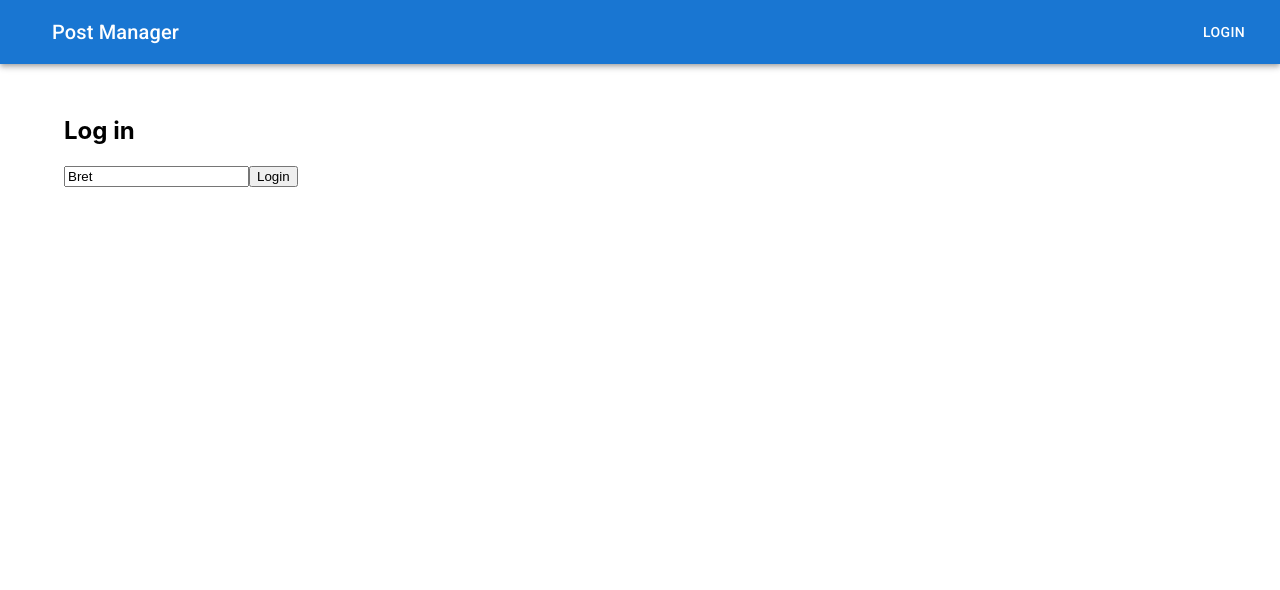
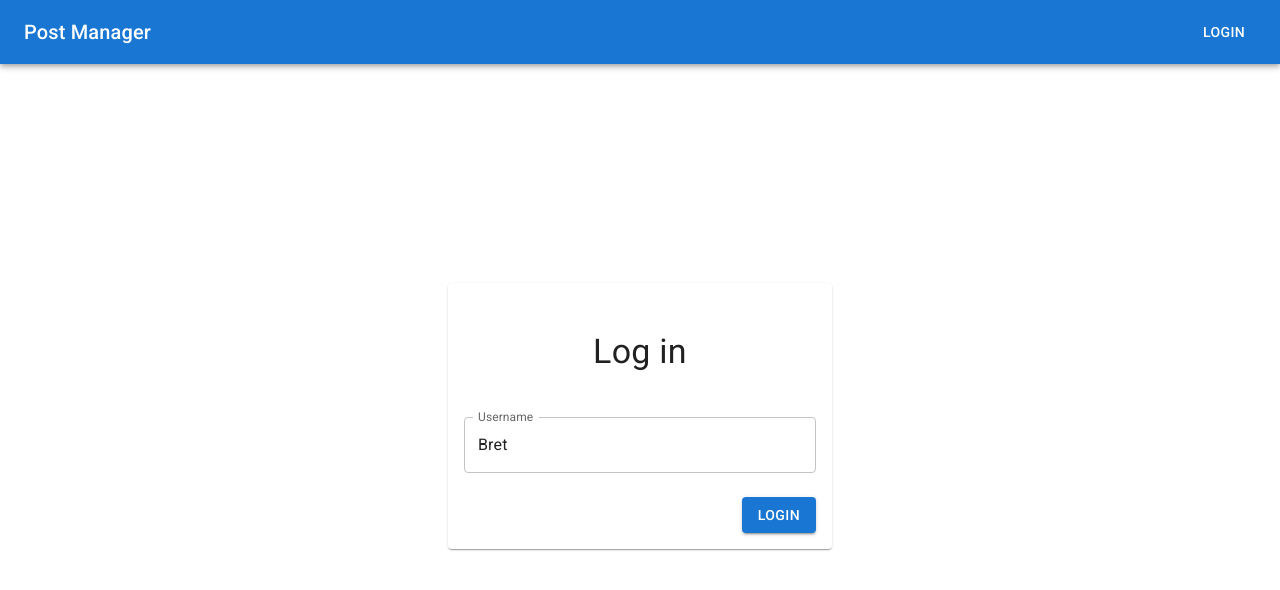
Before and after one commit to json-parse/post-manager, a React (Create React App) app: page / in a window 1280 px wide. Shown: the top 590 px of the page. Built offline with nearby package versions, Linux system fonts and the light colour scheme.

Commit message:
refactor Login component for improved UI; integrate Material-UI for styling and layout enhancements

```diff
--- a/src/App.tsx
+++ b/src/App.tsx
@@ -8,7 +8,6 @@ import AppBar from "@mui/material/AppBar";
 import Toolbar from "@mui/material/Toolbar";
 import Typography from "@mui/material/Typography";
 import Button from "@mui/material/Button";
-import IconButton from "@mui/material/IconButton";
 import { Container } from "@mui/material";
 
 const App = () => {
@@ -36,18 +35,11 @@ const App = () => {
       <header>
         <AppBar position="static">
           <Toolbar>
-            <IconButton
-              size="large"
-              edge="start"
-              color="inherit"
-              aria-label="menu"
-              sx={{ mr: 2 }}
-            ></IconButton>
             <Typography variant="h6" component="h1" sx={{ flexGrow: 1 }}>
               Post Manager
             </Typography>
             {data ? (
-              <Typography variant="body2">Email: {data[0].email}</Typography>
+              <Typography variant="body2">{data[0].email}</Typography>
             ) : (
               <Button color="inherit">Login</Button>
             )}
--- a/src/components/Post.tsx
+++ b/src/components/Post.tsx
@@ -118,7 +118,7 @@ const Post = ({ post, handleSave, handleDelete }: PostProps) => {
           </Typography>
         )}
       </CardContent>
-      <CardActions>
+      <CardActions sx={{ justifyContent: "flex-end", px: 2, pb: 2 }}>
         {post && handleDelete && (
           <Button
             variant="outlined"
--- a/src/pages/Login.tsx
+++ b/src/pages/Login.tsx
@@ -1,6 +1,13 @@
 import React, { useState } from "react";
 import { useSelector } from "react-redux";
 import { RootState } from "../redux/store.ts";
+import Card from "@mui/material/Card";
+import CardContent from "@mui/material/CardContent";
+import CardActions from "@mui/material/CardActions";
+import Typography from "@mui/material/Typography";
+import Button from "@mui/material/Button";
+import Grid from "@mui/material/Grid2";
+import { TextField } from "@mui/material";
 
 const Login = ({ setUsername }) => {
   const [defaultValue, setDefaultValue] = useState("Bret");
@@ -13,19 +20,44 @@ const Login = ({ setUsername }) => {
   };
 
   return (
-    <>
-      <h2>Log in</h2>
+    <Grid
+      container
+      justifyContent="center"
+      alignItems="center"
+      sx={{ minHeight: "80vh" }}
+    >
+      <Grid size={{ md: 4 }}>
+        <Card>
           <form onSubmit={onLogin}>
-        <input
+            <CardContent>
+              <Typography
+                variant="h4"
+                component="h2"
+                gutterBottom
+                sx={{ p: 4, textAlign: "center" }}
+              >
+                Log in
+              </Typography>
+              <TextField
+                variant="outlined"
+                fullWidth
+                label="Username"
                 name="username"
                 value={defaultValue}
                 onChange={(event) => setDefaultValue(event.target.value)}
                 placeholder="Username"
               />
-        <button type="submit">Login</button>
+            </CardContent>
+            <CardActions sx={{ justifyContent: "flex-end", px: 2, pb: 2 }}>
+              <Button variant="contained" type="submit">
+                Login
+              </Button>
+            </CardActions>
           </form>
+        </Card>
         {status && <p>{status}</p>}
-    </>
+      </Grid>
+    </Grid>
   );
 };
 
--- a/src/pages/PostList.tsx
+++ b/src/pages/PostList.tsx
@@ -68,7 +68,7 @@ const PostList = ({ userId }) => {
           <Typography variant="h4" component="h2" gutterBottom>
             Create Post
           </Typography>
-          <Grid size={6}>
+          <Grid size={{ md: 6 }}>
             <Post handleSave={handleCreate} />
           </Grid>
         </Grid>
@@ -79,7 +79,7 @@ const PostList = ({ userId }) => {
           {status && <p>{status}</p>}
           <Grid container spacing={2}>
             {posts.map((post, i) => (
-              <Grid size={6} key={i}>
+              <Grid size={{ md: 6 }} key={i}>
                 <Post
                   post={post}
                   handleSave={handleUpdate}
```
Lines whose indentation alone changed are shown as unchanged.
